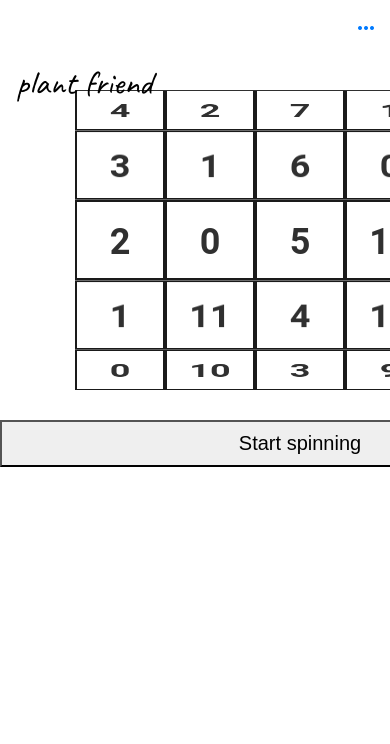
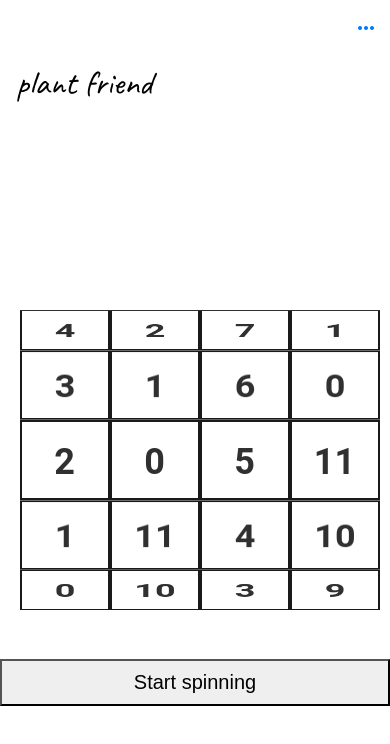
Before and after one commit to JackieEfa/Lottery-Ticket, a website: page www/index.html in a window 390 px wide. Drawn offline with Linux system fonts and the light colour scheme; some packages are replaced by stand-ins of ours.

Commit message:
fixed sizing and number size

```diff
--- a/www/css/styles.css
+++ b/www/css/styles.css
@@ -4,16 +4,18 @@
 }
 
 #stage {
-  margin: 0 auto;
-  width: 600px;
-  padding: 0 0 40px;
+  margin: auto;
+  margin-left: 0px;
+  width: 200px; /* Button size bar if keeping it */
+  padding: 5%;
+
 }
 
 #rotate {
   margin: auto;
   width: 450px;
   height: 220px;
-  padding-top: 200px;
+  padding-top: 400px;
   /* Ensure that we're in 3D space */
   transform-style: preserve-3d;
 }
--- a/www/index.html
+++ b/www/index.html
@@ -69,14 +69,16 @@
               <div id="ring2" class="ring"></div>
               <div id="ring3" class="ring"></div>
               <div id="ring4" class="ring"></div>
-              <div id="ring5" class="ring"></div>
+              <!-- <div id="ring5" class="ring"></div> -->
         </div>
-      <div>
-              <button class="go">Start spinning</button>
-
-          </div>
 
       </div>
+
+      <div>
+        <button class="go">Start spinning</button>
+
+    </div>
+
     </div>
   </div>
 
```
